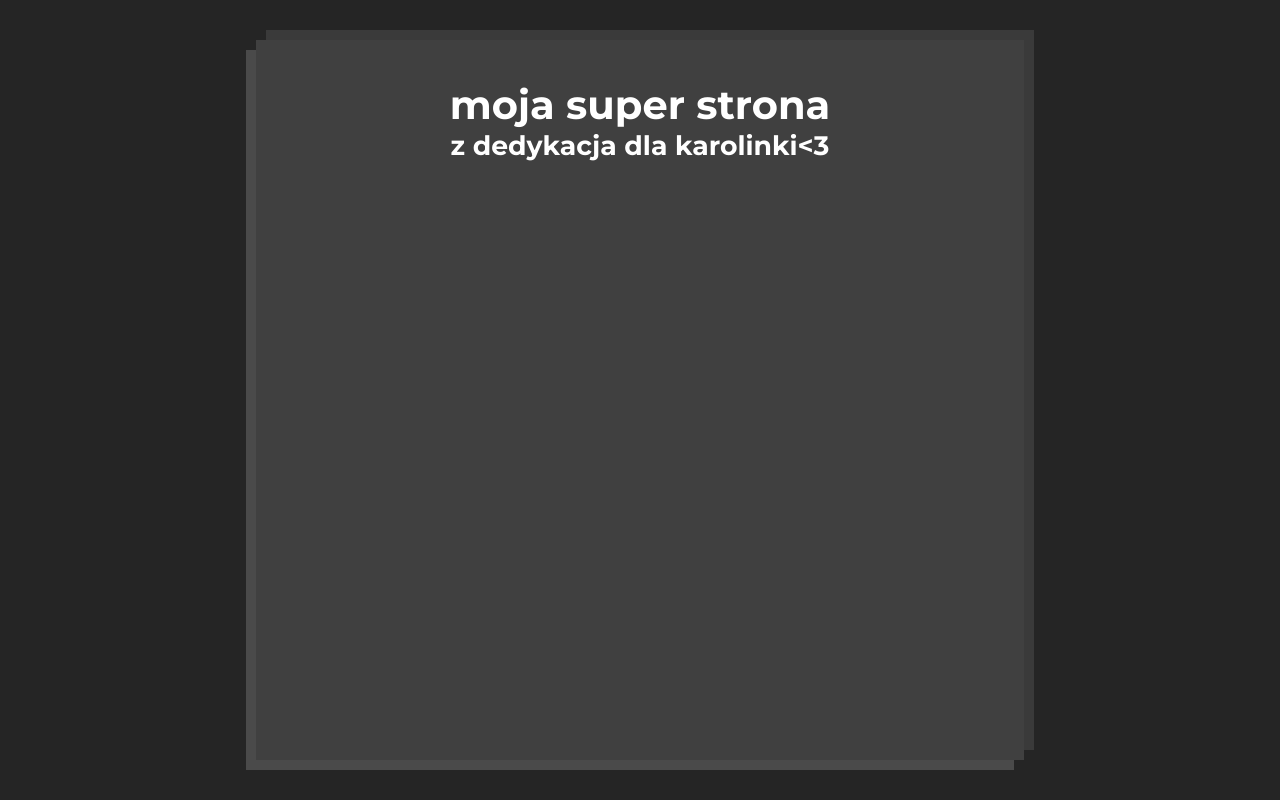
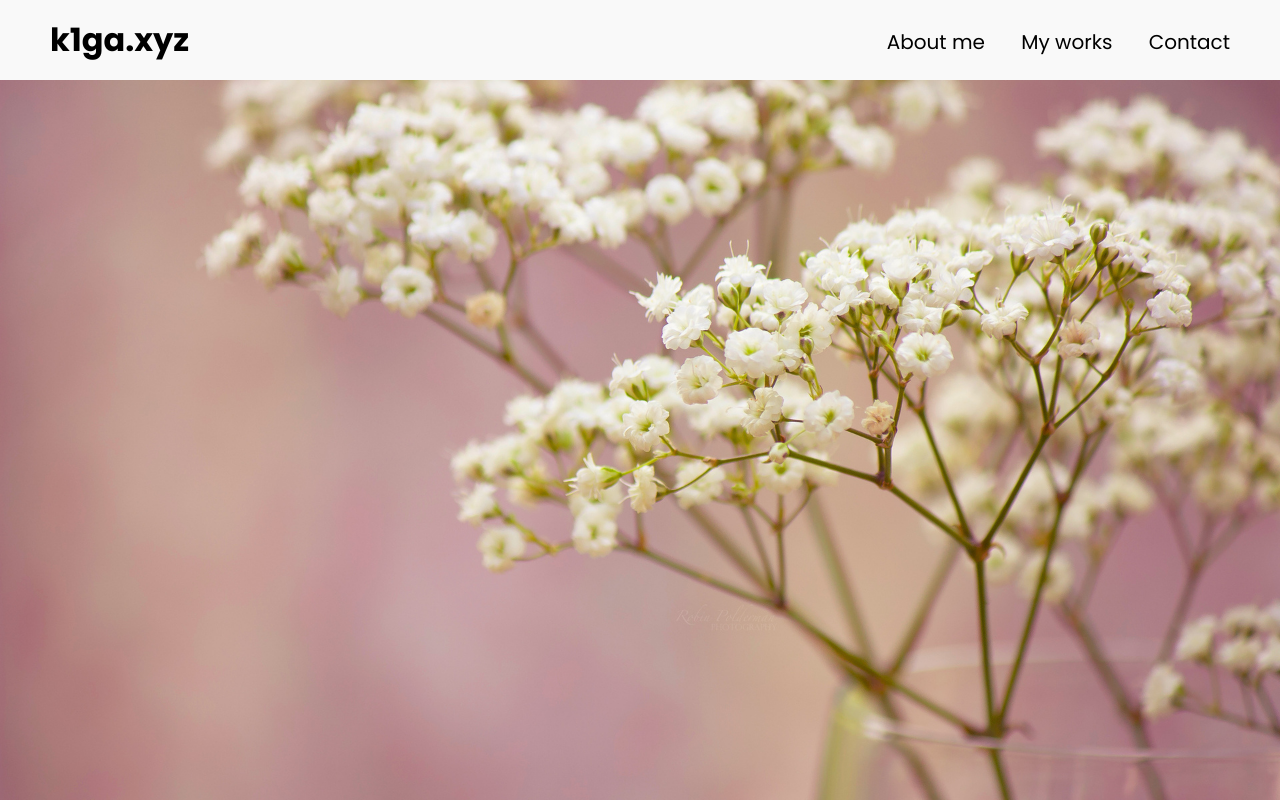
Before and after one commit to k1gaa/static-site, a website: page index.html in a window 1280 px wide. Drawn offline with Linux system fonts and the light colour scheme.

Commit message:
new initial page

```diff
--- a/index.html
+++ b/index.html
@@ -3,18 +3,34 @@
   <head>
     <meta charset="UTF-8" />
     <meta name="viewport" content="width=device-width, initial-scale=1.0" />
+
     <link rel="preconnect" href="https://fonts.googleapis.com" />
     <link rel="preconnect" href="https://fonts.gstatic.com" crossorigin />
     <link
-      href="https://fonts.googleapis.com/css2?family=Montserrat:wght@700&display=swap"
+      href="https://fonts.googleapis.com/css2?family=Montserrat:ital,wght@0,100..900;1,100..900&family=Poppins:ital,wght@0,100;0,200;0,300;0,400;0,500;0,600;0,700;0,800;0,900;1,100;1,200;1,300;1,400;1,500;1,600;1,700;1,800;1,900&display=swap"
       rel="stylesheet"
     />
     <link rel="stylesheet" href="style.css" />
-    <title>k1ga</title>
+    <script defer src="app.js"></script>
+    <title>k1ga site</title>
   </head>
   <body>
-    <div class="container">
-      <h1>moja super strona <span>z dedykacja dla karolinki<3</span></h1>
-    </div>
+    <header>
+      <h1>
+        <a> k1ga.xyz </a>
+      </h1>
+      <nav>
+        <li>
+          <a href="#">About me</a>
+        </li>
+        <li>
+          <a href="#">My works</a>
+        </li>
+        <li>
+          <a href="#"> Contact </a>
+        </li>
+      </nav>
+    </header>
+    <div class="welcome-wrapper"></div>
   </body>
 </html>
--- a/style.css
+++ b/style.css
@@ -1,58 +1,74 @@
+/* Global settings */
+
 * {
+  font-family: "Poppins", sans-serif;
+  font-size: 16px;
+}
+
+body {
   padding: 0;
   margin: 0;
   box-sizing: border-box;
-  font-family: "Montserrat", sans-serif;
 }
 
-body {
-  min-height: 100vh;
-  max-width: 100vw;
+/* Header */
+
+header {
   display: flex;
-  justify-content: center;
+  justify-content: space-between;
   align-items: center;
-  background: #252525;
-  color: #fff;
+  padding: 0 50px 0 50px;
+  background: rgba(0, 0, 0, 0.025);
+  height: 10vh;
 }
 
-/* Other */
-
-.container {
-  min-height: 90vh;
-  width: 60vw;
-  background: #404040;
-  box-shadow: rgba(131, 131, 131, 0.4) -10px 10px,
-    rgba(107, 107, 107, 0.3) 10px -10px;
-  display: flex;
-  justify-content: center;
-  align-items: start;
-  padding-top: 40px;
-  text-align: center;
+h1 a {
+  font-size: 2rem;
 }
 
-h1 {
-  font-size: 2.5rem;
+h1 a:hover {
+  cursor: pointer;
 }
 
-span {
-  display: block;
-  font-size: 1.67rem;
+li {
+  display: inline-block;
 }
 
-/* Media queries */
-
-@media screen and (max-width: 900px) {
-  .container {
-    width: 90vw;
-  }
+nav li a {
+  font-size: 1.25rem;
+  margin-left: 2rem;
+  text-decoration: solid;
+  color: #000;
+  display: block;
+  position: relative;
+  overflow: hidden;
+  margin-top: 0.5em;
 }
 
-@media screen and (max-width: 600px) {
-  h1 {
-    font-size: 1.8rem;
-  }
+nav li a::after {
+  content: "";
+  position: absolute;
+  bottom: 0;
+  left: 0;
+  width: 100%;
+  height: 0.1em;
+  background-color: #000;
+  transition: opacity 300ms, transform 300ms;
+  opacity: 1;
+  transform: translate3d(-100%, 0, 0);
+}
 
-  span {
-    font-size: 1.2rem;
-  }
+nav li a:hover::after,
+nav li a:focus::after {
+  opacity: 1;
+  transform: translate3d(0, 0, 0);
 }
+
+/* Welcome page */
+
+.welcome-wrapper {
+  background-image: url("/images/welcome.jpg");
+  background-size: cover;
+  min-height: 90vh;
+  max-width: 100vw;
+}
```
Also changed, not shown: app.js (added), images/welcome.jpg (added).
